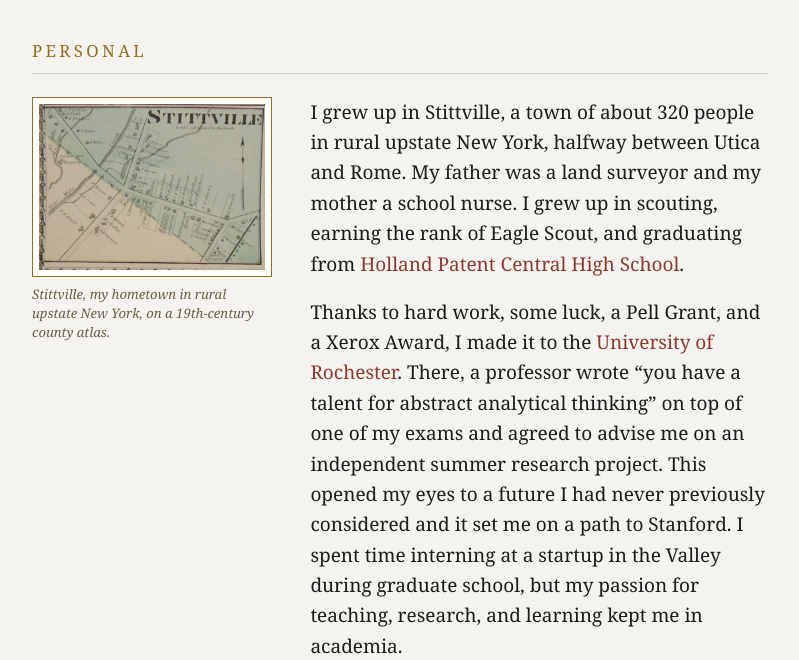
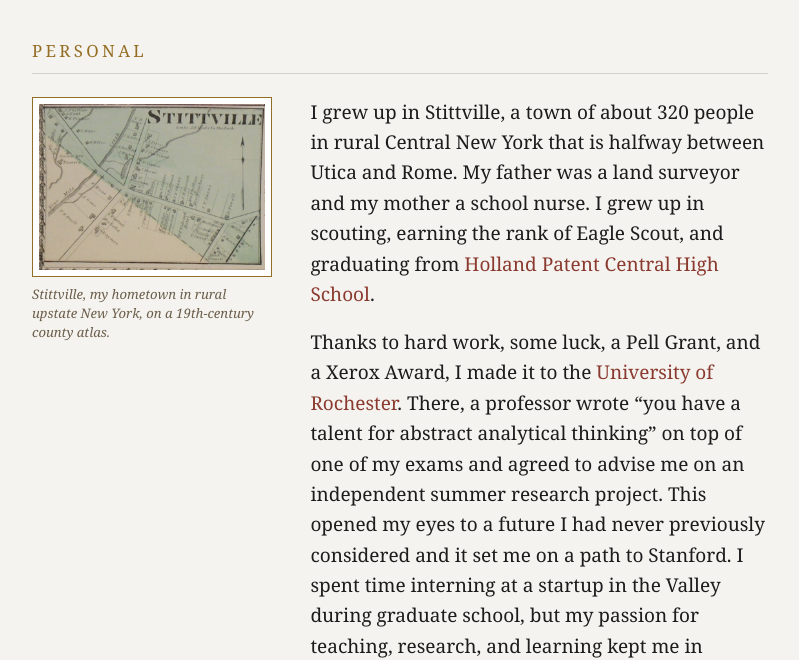
Before and after one commit to joshclinton/joshclinton.github.io, a plain HTML site: page personal.html in a window 1280 px wide. Shown: the part 140-800 px from the top of the page, without its empty margins (136-935 px from the left). Drawn offline with Linux system fonts and the light colour scheme; a web font is replaced by a local one.

Commit message:
Personal: Central New York wording
Co-Authored-By: Claude Fable 5.2 <noreply@anthropic.com>

```diff
--- a/personal.html
+++ b/personal.html
@@ -47,8 +47,8 @@
         19th-century county atlas.</figcaption>
       </figure>
       <div class="life-text">
-        <p>I grew up in Stittville, a town of about 320 people in rural upstate New York,
-        halfway between Utica and Rome. My father was a land surveyor and my mother a school nurse. I grew up in
+        <p>I grew up in Stittville, a town of about 320 people in rural Central New York
+        that is halfway between Utica and Rome. My father was a land surveyor and my mother a school nurse. I grew up in
         scouting, earning the rank of Eagle Scout, and graduating from
         <a href="https://www.hpschools.org/schools/holland-patent-high-school" target="_blank">Holland Patent Central High School</a>.</p>
 
```
